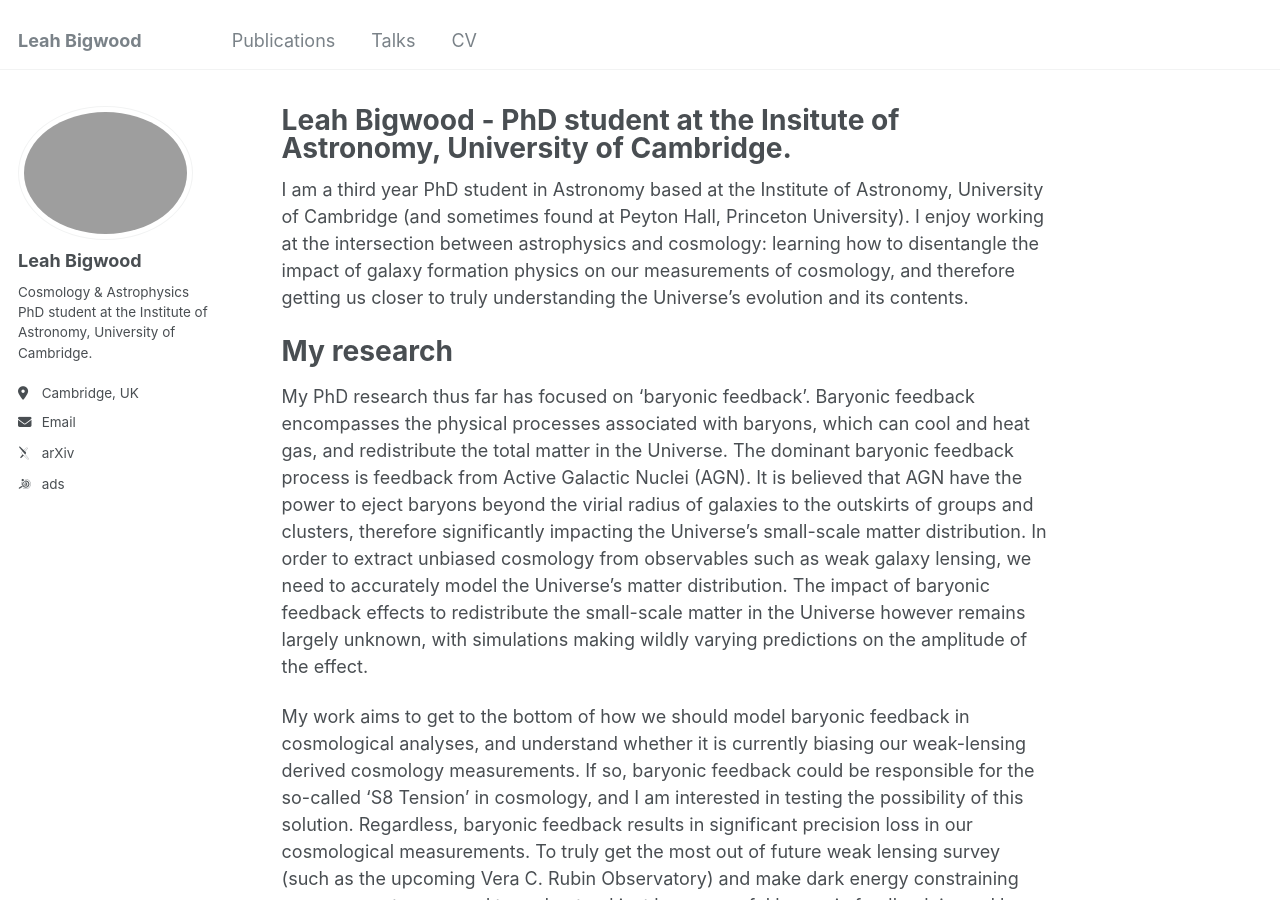
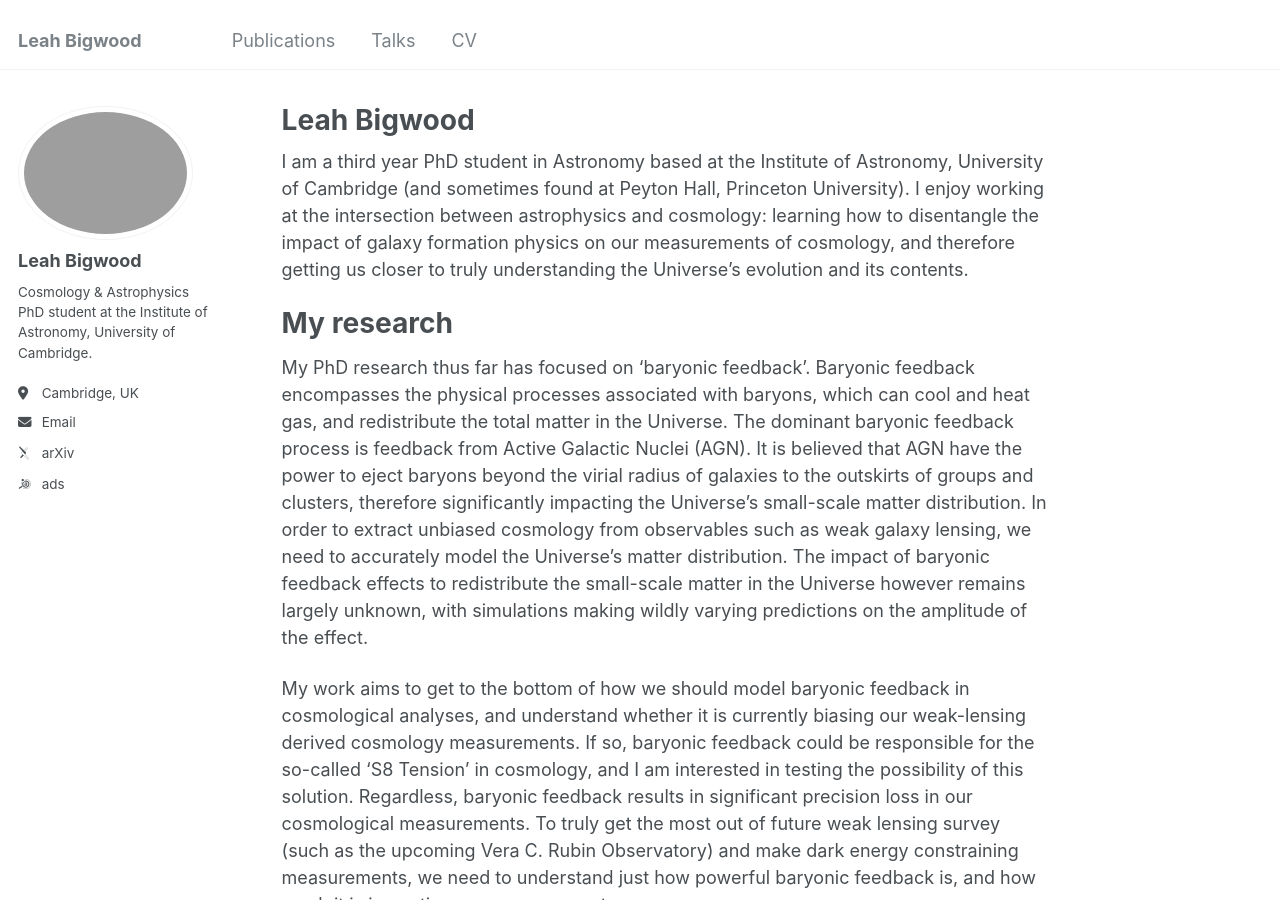
Before and after one commit to leahbigwood/leahbigwood.github.io, a Jekyll site: the page built from _pages/about.md, in a window 1280 px wide and 900 px high. Built offline with Jekyll 4.4.1, drawn with Linux system fonts in a browser that asks for light colours; some web fonts are replaced.

Commit message:
Update about.md

```diff
--- a/_pages/about.md
+++ b/_pages/about.md
@@ -1,6 +1,6 @@
 ---
 permalink: /
-title: "Leah Bigwood - PhD student at the Insitute of Astronomy, University of Cambridge."
+title: "Leah Bigwood"
 author_profile: true
 redirect_from:
   - /about/
```
